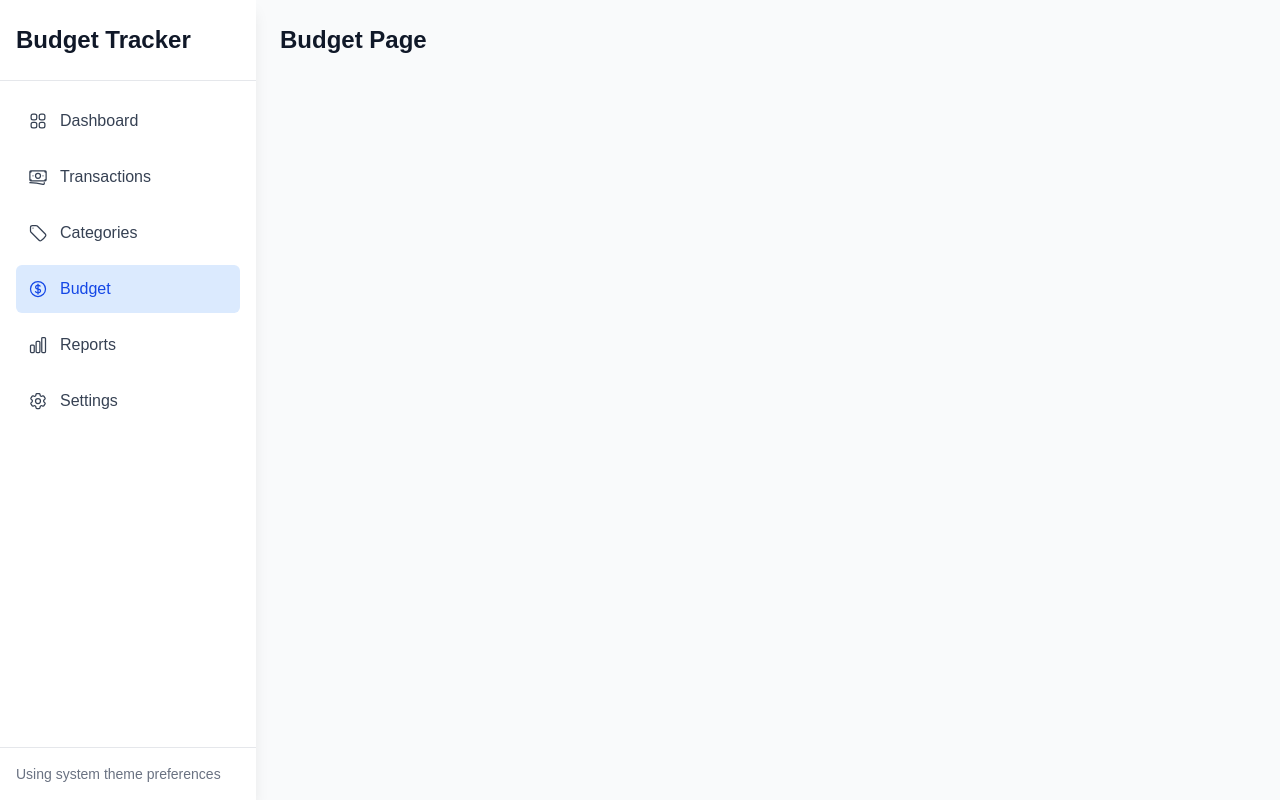
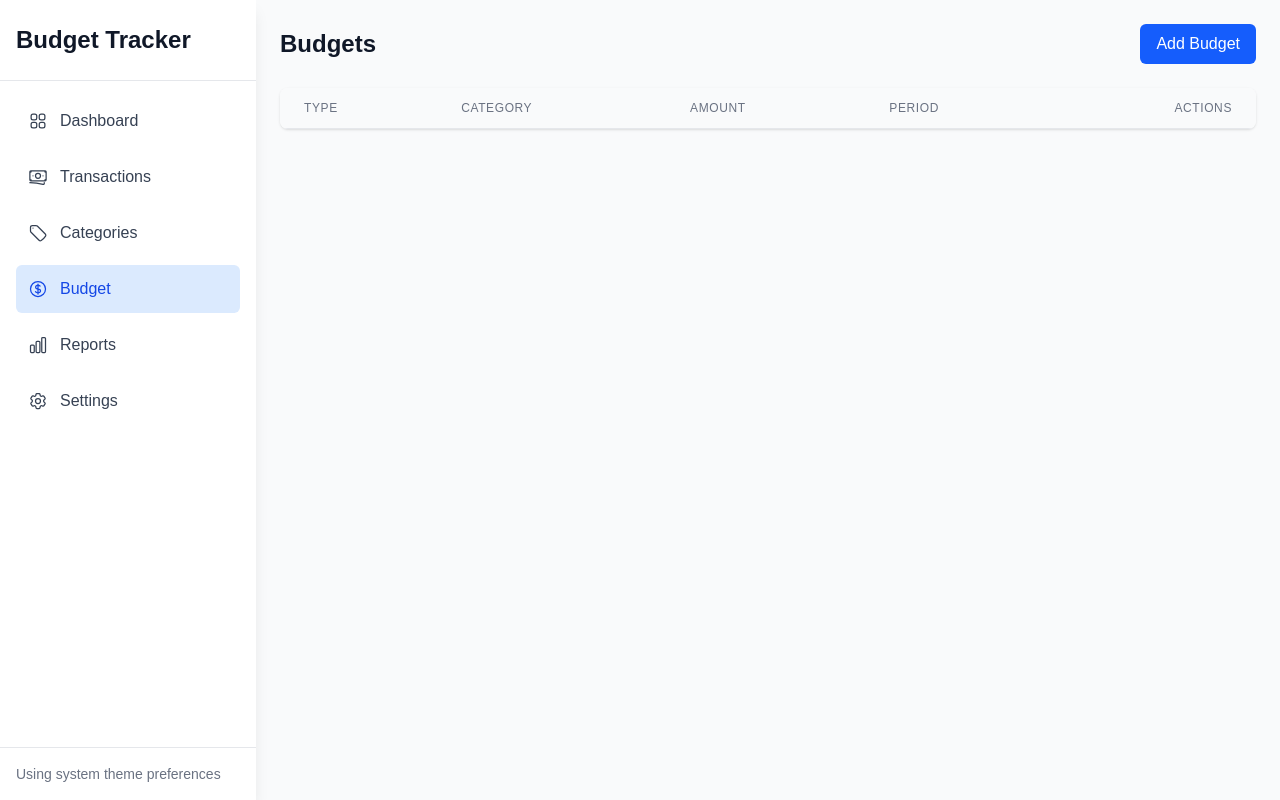
Before and after one commit to cup-noodlehS/cmsc126-LE2, a Next.js app in the folder client/: page /budget in a window 1280 px wide. Built offline with nearby package versions, Linux system fonts and the light colour scheme.

Commit message:
Update budget page with form and list functionality

```diff
--- a/client/app/budget/page.tsx
+++ b/client/app/budget/page.tsx
@@ -1,10 +1,134 @@
+"use client";
+
+import { useState } from "react";
 import { Layout } from "../components/layout/Layout";
+import { BudgetForm } from "../components/budget/BudgetForm";
+import { useBudgets } from "../context/BudgetContext";
+import { Budget } from "../types";
 
 export default function BudgetPage() {
+  const { budgets, addBudget, updateBudget, deleteBudget } = useBudgets();
+  const [isModalOpen, setIsModalOpen] = useState(false);
+  const [currentBudget, setCurrentBudget] = useState<Budget | null>(null);
+
+  const handleCreateBudget = () => {
+    setCurrentBudget(null);
+    setIsModalOpen(true);
+  };
+
+  const handleEditBudget = (budget: Budget) => {
+    setCurrentBudget(budget);
+    setIsModalOpen(true);
+  };
+
+  const handleCloseModal = () => {
+    setIsModalOpen(false);
+    setCurrentBudget(null);
+  };
+
+  const handleSaveBudget = (budget: Omit<Budget, 'id' | 'createdAt' | 'updatedAt'>) => {
+    if (currentBudget) {
+      updateBudget(currentBudget.id, budget);
+    } else {
+      addBudget(budget);
+    }
+    setIsModalOpen(false);
+  };
+
+  const handleDeleteBudget = (id: number) => {
+    deleteBudget(id);
+  };
+
   return (
     <Layout>
       <div className="p-6">
-        <h1 className="text-2xl font-bold text-gray-900 dark:text-white">Budget Page</h1>
+        <div className="flex justify-between items-center mb-6">
+          <h1 className="text-2xl font-bold text-gray-900 dark:text-white">Budgets</h1>
+          <button
+            onClick={handleCreateBudget}
+            className="px-4 py-2 bg-blue-600 text-white rounded-md hover:bg-blue-700 transition-colors"
+          >
+            Add Budget
+          </button>
+        </div>
+
+        {/* Budget List */}
+        <div className="bg-white dark:bg-gray-800 rounded-lg shadow overflow-hidden">
+          <div className="overflow-x-auto">
+            <table className="min-w-full divide-y divide-gray-200 dark:divide-gray-700">
+              <thead className="bg-gray-50 dark:bg-gray-700">
+                <tr>
+                  <th scope="col" className="px-6 py-3 text-left text-xs font-medium text-gray-500 dark:text-gray-300 uppercase tracking-wider">
+                    Type
+                  </th>
+                  <th scope="col" className="px-6 py-3 text-left text-xs font-medium text-gray-500 dark:text-gray-300 uppercase tracking-wider">
+                    Category
+                  </th>
+                  <th scope="col" className="px-6 py-3 text-left text-xs font-medium text-gray-500 dark:text-gray-300 uppercase tracking-wider">
+                    Amount
+                  </th>
+                  <th scope="col" className="px-6 py-3 text-left text-xs font-medium text-gray-500 dark:text-gray-300 uppercase tracking-wider">
+                    Period
+                  </th>
+                  <th scope="col" className="px-6 py-3 text-right text-xs font-medium text-gray-500 dark:text-gray-300 uppercase tracking-wider">
+                    Actions
+                  </th>
+                </tr>
+              </thead>
+              <tbody className="bg-white dark:bg-gray-800 divide-y divide-gray-200 dark:divide-gray-700">
+                {budgets.map((budget) => (
+                  <tr key={budget.id} className="hover:bg-gray-50 dark:hover:bg-gray-700">
+                    <td className="px-6 py-4 whitespace-nowrap text-sm font-medium text-gray-900 dark:text-white">
+                      {budget.type === 'total' ? 'Total Budget' : 'Category Budget'}
+                    </td>
+                    <td className="px-6 py-4 whitespace-nowrap text-sm text-gray-500 dark:text-gray-400">
+                      {budget.categoryId ? `Category ${budget.categoryId}` : 'N/A'}
+                    </td>
+                    <td className="px-6 py-4 whitespace-nowrap text-sm text-gray-900 dark:text-white">
+                      {budget.amount.toLocaleString('en-PH', {
+                        style: 'currency',
+                        currency: 'PHP',
+                      })}
+                    </td>
+                    <td className="px-6 py-4 whitespace-nowrap text-sm text-gray-500 dark:text-gray-400">
+                      {new Date(2000, budget.month - 1).toLocaleString('default', { month: 'long' })} {budget.year}
+                    </td>
+                    <td className="px-6 py-4 whitespace-nowrap text-right text-sm font-medium">
+                      <button
+                        onClick={() => handleEditBudget(budget)}
+                        className="text-blue-600 hover:text-blue-900 dark:text-blue-400 dark:hover:text-blue-300 mr-3"
+                      >
+                        Edit
+                      </button>
+                      <button
+                        onClick={() => handleDeleteBudget(budget.id)}
+                        className="text-red-600 hover:text-red-900 dark:text-red-400 dark:hover:text-red-300"
+                      >
+                        Delete
+                      </button>
+                    </td>
+                  </tr>
+                ))}
+              </tbody>
+            </table>
+          </div>
+        </div>
+
+        {/* Modal */}
+        {isModalOpen && (
+          <div className="fixed inset-0 bg-gray-500 bg-opacity-75 flex items-center justify-center p-4">
+            <div className="bg-white dark:bg-gray-800 rounded-lg shadow-xl max-w-md w-full p-6">
+              <h2 className="text-lg font-medium text-gray-900 dark:text-white mb-4">
+                {currentBudget ? 'Edit Budget' : 'Create Budget'}
+              </h2>
+              <BudgetForm
+                initialData={currentBudget || undefined}
+                onSubmit={handleSaveBudget}
+                onCancel={handleCloseModal}
+              />
+            </div>
+          </div>
+        )}
       </div>
     </Layout>
   );
```
